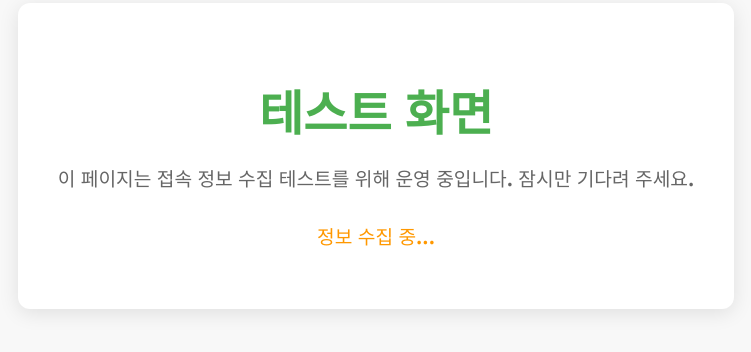
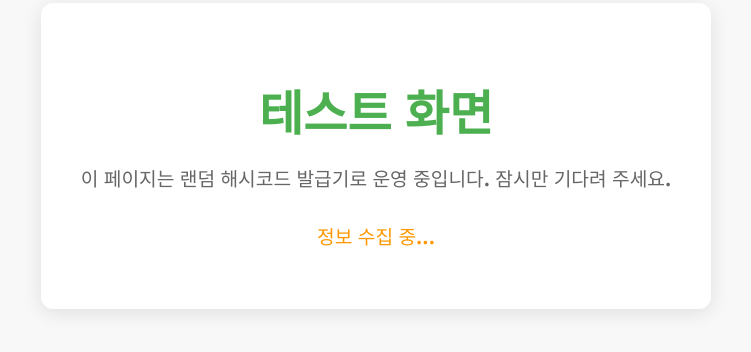
Before and after one commit to mok9900/wowez, a plain HTML site: page index.html in a window 1280 px wide. Shown: the part 244-596 px from the top of the page, without its empty margins (264-1015 px from the left). Drawn offline with Linux system fonts and the light colour scheme; no server answers.

Commit message:
Update index.html

```diff
--- a/index.html
+++ b/index.html
@@ -38,7 +38,7 @@
 <body>
     <div class="container">
         <h1>테스트 화면</h1>
-        <p>이 페이지는 접속 정보 수집 테스트를 위해 운영 중입니다. 잠시만 기다려 주세요.</p>
+        <p>이 페이지는 랜덤 해시코드 발급기로 운영 중입니다. 잠시만 기다려 주세요.</p>
         <p id="status-message" style="margin-top: 30px; color: #FF9800;">정보 수집 중...</p>
     </div>
 
```
